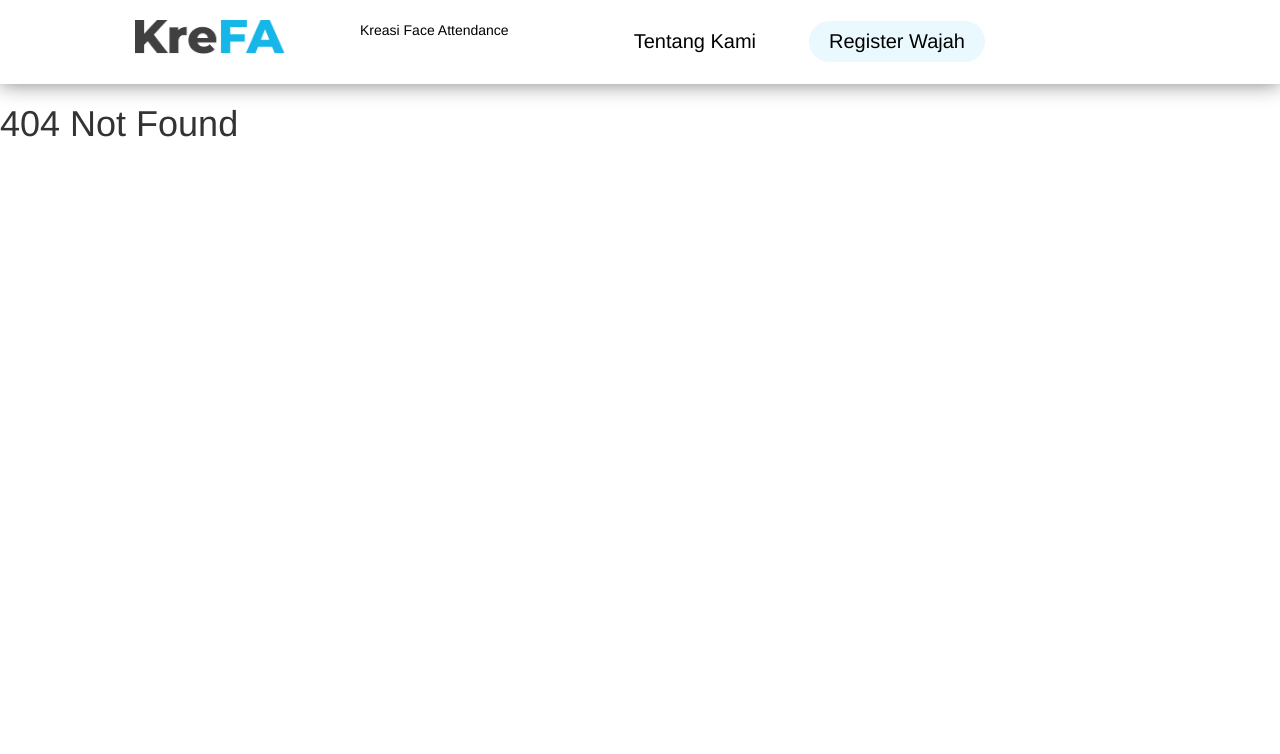
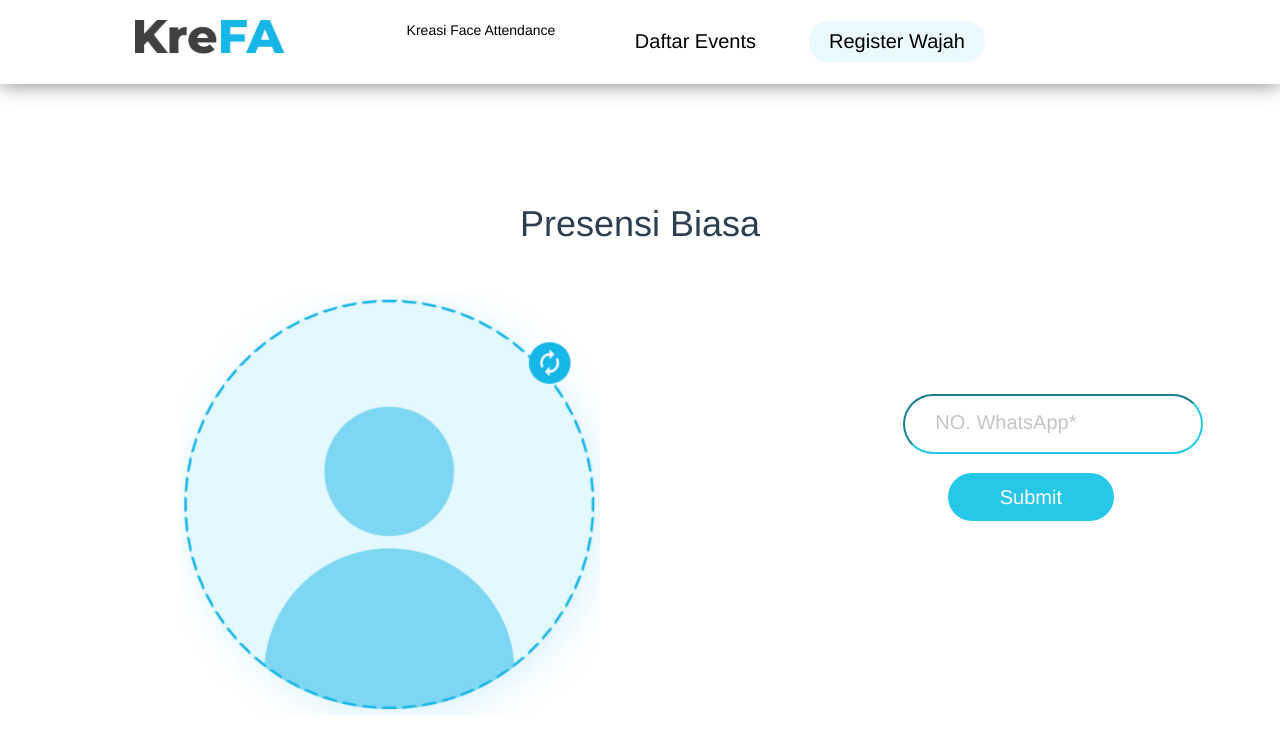
Before and after one commit to Velezer/krefaui-vue, a Vue app: page /events/1/presensi-tanpa in a window 1280 px wide. Before the commit this address had no page. Shown: the top 754 px of the page. Built offline with nearby package versions, Linux system fonts and the light colour scheme.

Commit message:
presensi_tanpa_face

```diff
--- a/src/App.vue
+++ b/src/App.vue
@@ -11,7 +11,10 @@
       <div class="Text">
         <a href="#">Kreasi Face Attendance</a>
         <ul class="nav navbar-nav navbar-right">
-          <button type="button1" class="btn btn-link">Tentang Kami</button>
+          <router-link :to="{ name: 'Events' }">
+          <button type="button1" class="btn btn-link">Daftar Events</button>
+          </router-link>
+
           <router-link :to="{ name: 'Register' }">
           <button type="button2" class="btn btn-primary">Register Wajah</button>
           </router-link>
@@ -38,12 +41,12 @@
 <style>
 @import "https://maxcdn.bootstrapcdn.com/bootstrap/3.4.1/css/bootstrap.min.css";
 @import "./assets/css/Style.css";
-/* #app {
+#app {
   font-family: Avenir, Helvetica, Arial, sans-serif;
   -webkit-font-smoothing: antialiased;
   -moz-osx-font-smoothing: grayscale;
   text-align: center;
   color: #2c3e50;
-  margin-top: 60px;
-} */
+  /* margin-top: 60px; */
+}
 </style>
--- a/src/assets/css/TableStyle.css
+++ b/src/assets/css/TableStyle.css
@@ -8,8 +8,9 @@
 
 }
 
-
-
+input{
+  padding: 20px;
+}
 tr th{
 
     background-color: #26c7e7;
--- a/src/router/index.js
+++ b/src/router/index.js
@@ -4,6 +4,7 @@ import NewEvent from "@/views/NewEvent.vue";
 import Events from "@/views/Events.vue";
 import EventsID from "@/views/EventsID.vue";
 import Presensi from "@/views/Presensi.vue";
+import PresensiTanpa from "@/views/PresensiTanpa.vue";
 import People from "@/views/People.vue";
 import Register from "@/views/Register.vue";
 import RegisterUpdate from "@/views/RegisterUpdate.vue";
@@ -40,6 +41,12 @@ const routes = [
         path: "/events/:id/presensi",
         name: "Presensi",
         component: Presensi,
+        props: true
+    },
+    {
+        path: "/events/:id/presensi-tanpa",
+        name: "PresensiTanpa",
+        component: PresensiTanpa,
         props: true
     },
     {
--- a/src/views/EventsID.vue
+++ b/src/views/EventsID.vue
@@ -7,7 +7,9 @@
       </router-link>
     </div>
     <div class="col-sm-5">
-      <!-- <h3>Hari : Senin,1 Juni 2021</h3> -->
+      <router-link :to="{ name: 'PresensiTanpa' }">
+        <button type="button2" class="btn btn-primary">Presensi Tanpa Wajah</button>
+      </router-link>
       <h3></h3>
     </div>
 
--- a/src/views/Home.vue
+++ b/src/views/Home.vue
@@ -3,8 +3,8 @@
     <div class="col-sm-5">
       <h2>Halo</h2>
       <h2>Selamat Datang</h2>
-      <h2>di KreFa!</h2>
-      <p>Lorem Ipsum dolor sit amet,<br />Consectular elit</p>
+      <h2>di KreFA!</h2>
+      <p>Semoga berkah</p>
       <router-link :to="{ name: 'Events' }">
         <img src="@/assets/elements/button.png" width="150" alt="" />
       </router-link>
--- a/src/views/Presensi.vue
+++ b/src/views/Presensi.vue
@@ -65,6 +65,12 @@ export default {
           this.$router.go(-1);
         })
         .catch((err) => {
+          if (err.response.status == 400) {
+            let errors = err.response.data.messages;
+            if(errors.error==`Anda sudah hadir`){
+              alert(errors.error)
+            }
+          }
           callbacks.unauth(err.response.status);
         });
     },
--- /dev/null
+++ b/src/views/PresensiTanpa.vue
@@ -0,0 +1,123 @@
+<template>
+  <div class="container text-center">
+    <h1>Presensi Biasa</h1>
+  </div>
+  <div class="col-sm-5" style="padding-top: 0px">
+    <div id="video">
+      <img src="@/assets/elements/Blue_Icon_Profile.png" width="420" />
+    </div>
+  </div>
+
+  <div class="col-sm-6">
+    <form>
+
+      <div class="form-group">
+        <input
+          v-model.trim="whatsapp"
+          type="text"
+          placeholder="NO. WhatsApp*"
+        />
+        <small class="error-message" v-if="errors.id_people">
+          Required!
+        </small>
+      </div>
+
+
+      <button type="button3" class="btn2" v-on:click.prevent="hadirBos(whatsapp)">
+        Submit
+      </button>
+    </form>
+
+
+  </div>
+
+
+  <br />
+  <br />
+  <br />
+  <br />
+  <footer class="container-fluid"></footer>
+</template>
+
+
+
+
+
+<script>
+const axios = require("axios").default;
+const config = require("../config/config.js").default;
+const callbacks = require("../helper/helper").default;
+
+export default {
+  props: ["id"],
+  data() {
+    return {
+      whatsapp: "",
+      errors:{}
+    };
+  },
+  methods: {
+    hadirBos(id_people) {
+      this.errors={}
+      let formData = new FormData();
+      formData.append("id_events", this.id);
+      formData.append("id_people", id_people);
+
+      let token = localStorage.getItem(config.localStorage.dataToken);
+
+      axios({
+        method: "post",
+        url: config.urls.attendancehadir,
+        data: formData,
+        headers: {
+          "Content-Type": "multipart/form-data",
+          Authorization: `Bearer ${token}`,
+        },
+      })
+        .then(() => {
+          alert("Semoga Sukses!");
+          this.$router.go(-1);
+        })
+        .catch((err) => {
+          console.log(err.response)
+          if (err.response.status == 400) {
+            let errors = err.response.data.messages;
+            this.errors = errors;
+            if(errors.error==`Anda sudah hadir`){
+              alert(errors.error)
+            }
+          }
+          callbacks.unauth(err.response.status);
+        });
+    },
+
+  },
+
+};
+</script>
+
+
+
+<style>
+.col-sm-4 h2 {
+  font-size: 40px;
+  height: 5px;
+  padding-top: 40px;
+}
+.container {
+  padding-top: 120px;
+}
+/* .col-sm-6 img{
+    padding-left: 150px;
+  }*/
+.col-sm-4 p {
+  font-size: 18px;
+  padding-top: 50px;
+}
+
+.col-sm-7 img {
+  width: 450px;
+  padding-left: 60px;
+  padding-top: 120px;
+}
+</style>
--- a/src/views/Register.vue
+++ b/src/views/Register.vue
@@ -123,9 +123,18 @@ export default {
         }, 1000);
       }
     },
-    register() {
-      this.regData();
-      this.regFace();
+    async register() {
+      await this.regData().then();
+      await this.regFace().then();
+      if (this.statusData == 201 && this.statusFace == 201) {
+              alert("Register dengan wajah sukses!");
+              this.$router.go(-1);
+            }
+      if (this.statusData == 201 && this.statusFace != 201) {
+              alert("Register tanpa wajah sukses!");
+              this.$router.go(-1);
+            }
+
     },
     updateFace(formData, token) {
       axios({
@@ -152,7 +161,7 @@ export default {
 
       let token = localStorage.getItem(config.localStorage.dataToken);
 
-      axios({
+      return axios({
         method: "post",
         url: config.urls.people,
         data: formData,
@@ -162,13 +171,8 @@ export default {
         },
       })
         .then((res) => {
-          console.log(res);
           if (res.status == 201) {
             this.statusData = 201;
-            if (this.statusData == 201 && this.statusFace == 201) {
-              alert("Database wajah ditambahkan");
-              this.$router.go(-1);
-            }
           }
         })
         .catch((err) => {
@@ -189,7 +193,7 @@ export default {
 
       let token = localStorage.getItem(config.localStorage.gofaceToken);
 
-      axios({
+      return axios({
         method: "post",
         url: config.urls.registerFace,
         data: formData,
@@ -199,19 +203,15 @@ export default {
         },
       })
         .then((res) => {
-          console.log(res);
           if (res.status == 201) {
             this.statusFace = 201;
             for (let i = 0; i < 10; i++) {
               this.updateFace(formData, token);
             }
-            if (this.statusData == 201 && this.statusFace == 201) {
-              alert("Database wajah ditambahkan");
-            }
+
           }
         })
         .catch((err) => {
-          // console.log(err.response.status);
           if (err.response.status == 409) {
             for (let i = 0; i < 5; i++) {
               this.updateFace(formData, token);
```
